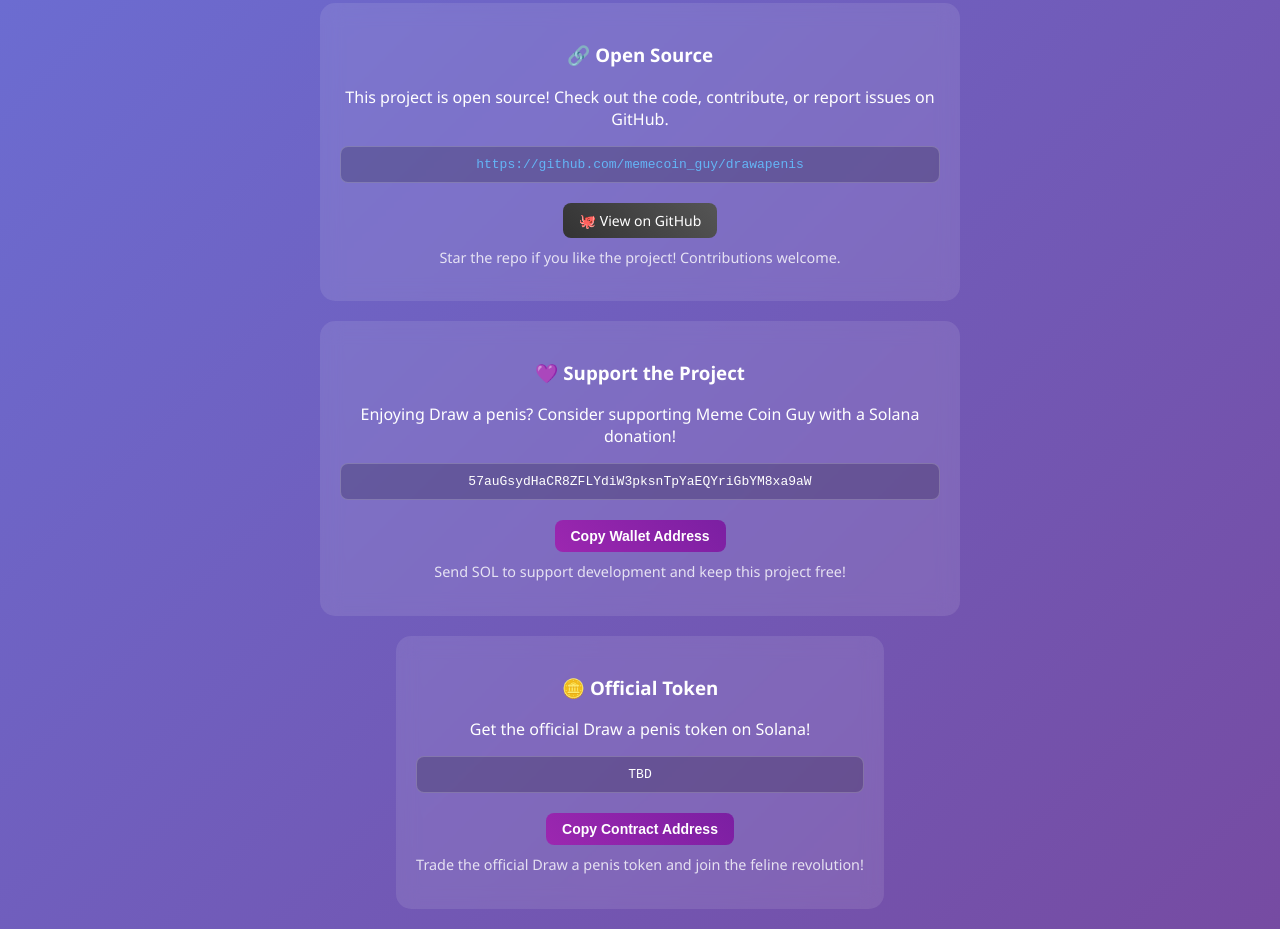
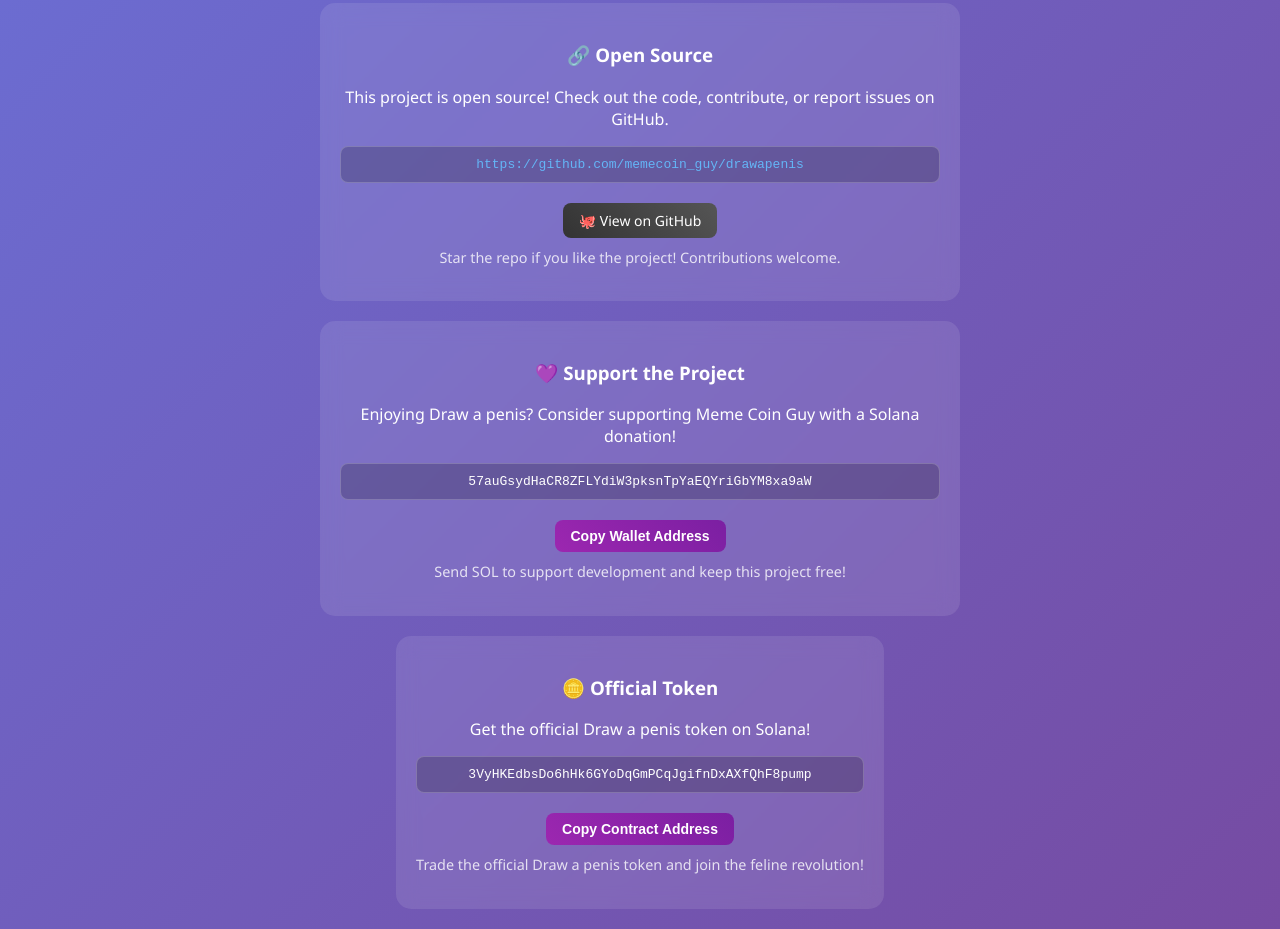
Before and after one commit to memecoinguy/drawapenis, a plain HTML site: page index.html in a window 1280 px wide. Shown: the part 1189-2118 px from the top of the page. Drawn offline with Linux system fonts and the light colour scheme.

Commit message:
Update index.html

```diff
--- a/index.html
+++ b/index.html
@@ -353,7 +353,7 @@
     <div class="donation-section">
         <h3>🪙 Official Token</h3>
         <p>Get the official Draw a penis token on Solana!</p>
-        <div class="wallet-address" id="tokenAddress">TBD</div>
+        <div class="wallet-address" id="tokenAddress">3VyHKEdbsDo6hHk6GYoDqGmPCqJgifnDxAXfQhF8pump</div>
         <button class="copy-btn" onclick="copyTokenAddress()">Copy Contract Address</button>
         <p style="font-size: 0.9em; opacity: 0.8; margin-top: 10px;">
             Trade the official Draw a penis token and join the feline revolution!
```
